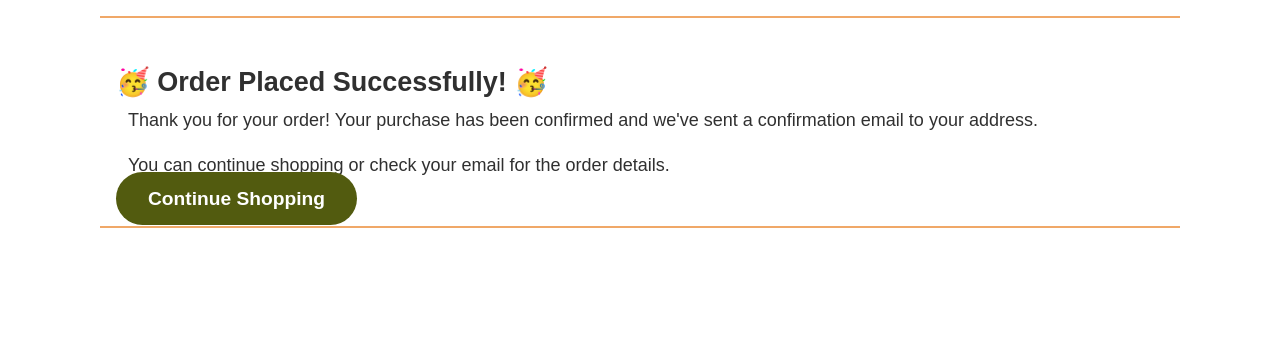
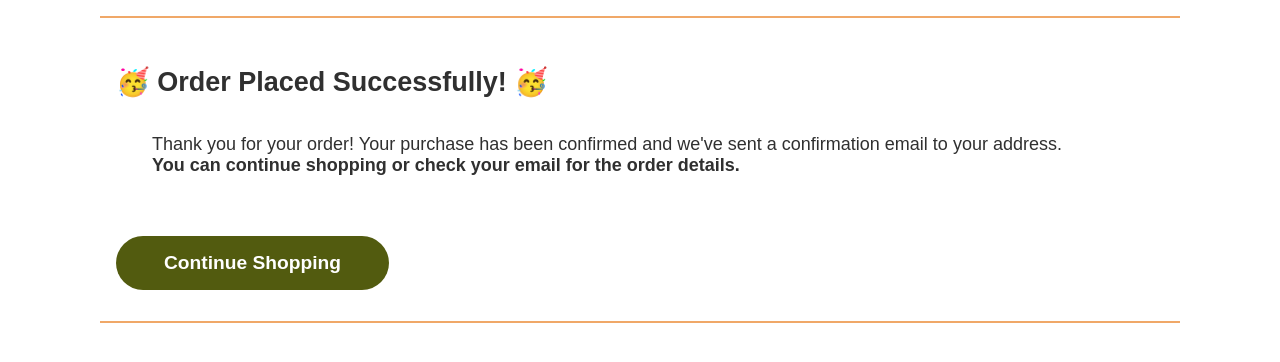
Before and after one commit to mayzabar26/sleep_outside_2025_MB, a website built with Vite: page src/checkout/success.html in a window 1280 px wide. Built offline with nearby package versions, Linux system fonts and the light colour scheme.

Commit message:
Improving success.html page

```diff
--- a/src/checkout/success.html
+++ b/src/checkout/success.html
@@ -17,10 +17,8 @@
 
             <p class="success-message">
                 Thank you for your order! Your purchase has been confirmed and we've sent a confirmation email to your address.
-            </p>
-
-            <p class="success-message">
-                You can continue shopping or check your email for the order details.
+                <br>
+                <strong>You can continue shopping or check your email for the order details.</strong>
             </p>
 
             <a href="../index.html" class="checkout-button success-button"> Continue Shopping</a>
--- a/src/css/style.css
+++ b/src/css/style.css
@@ -90,7 +90,7 @@ button {
   cursor: pointer;
 }
 
-button:hover {background-color: var(--primary-color);}
+button:hover {background-color: var(--tertiary-color);}
 
 .divider {border-bottom: 2px solid var(--primary-color);}
 /* End utility classes */
@@ -423,8 +423,28 @@ footer {
     grid-column: 2;
     font-size: 1.2rem;
     font-weight: 700;
-    color: var(--color-accent); /* Destaque com a cor principal */
+    color: var(--color-accent);
     border-top: 2px solid var(--color-medium-gray);
     padding-top: 1rem;
     margin-top: 0.5rem;
 }
+
+/*Success page style*/
+.success-message {
+  margin: 1.5rem;
+}
+
+.success-button {
+    background-color: var(--secondary-color);
+    color: white !important;
+    width: auto;
+    display: inline-block;
+    padding: 1rem 3rem;
+    text-decoration: none;
+    font-weight: 700;
+}
+
+.success-button:hover {
+    background-color: var(--tertiary-color);
+    color: white !important;
+}
```
Also changed, not shown: src/checkout/index.html (+1 -1 lines).
